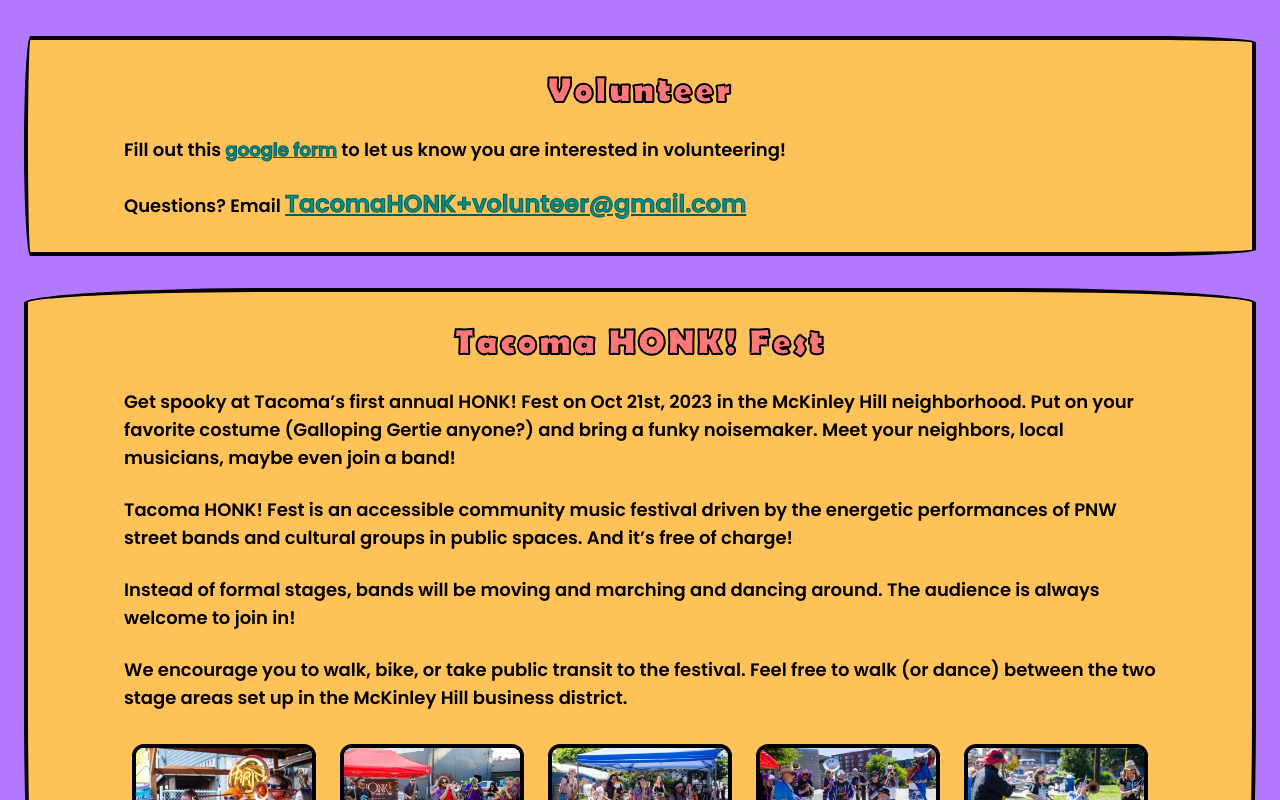
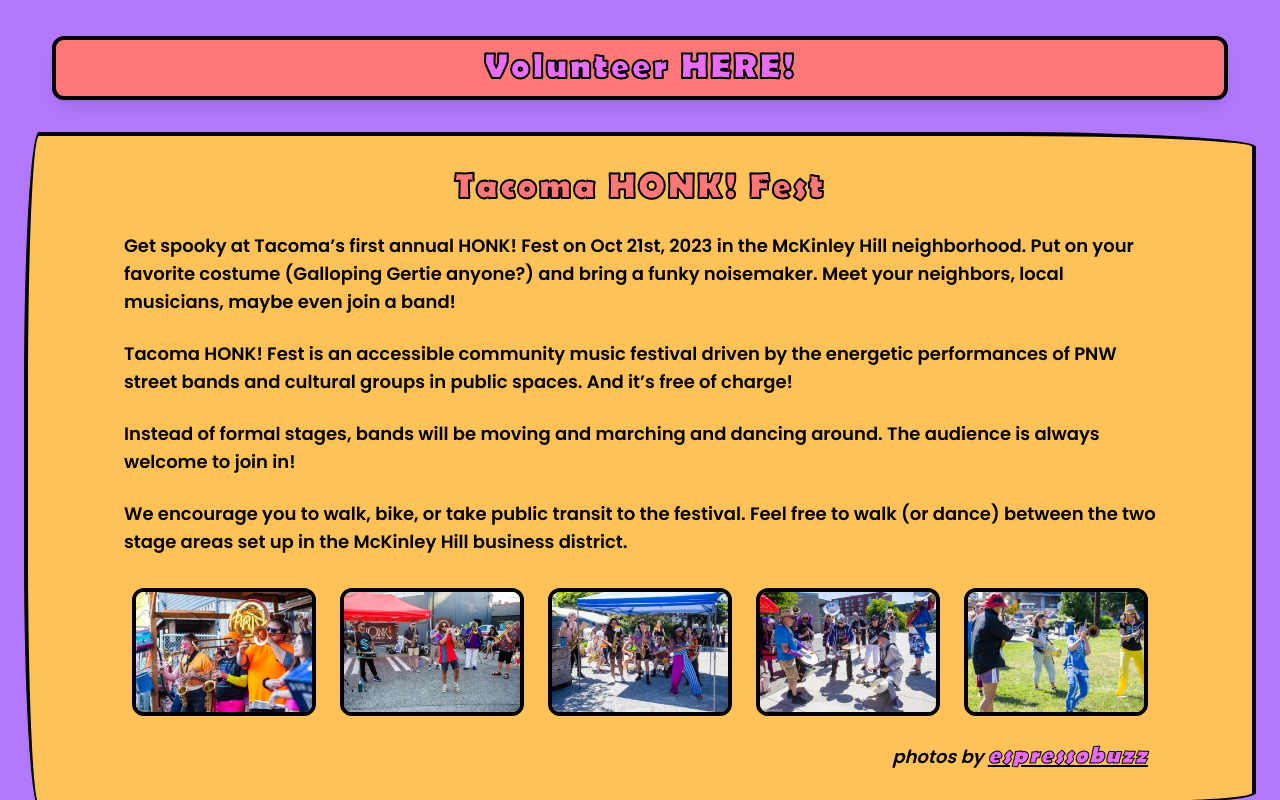
Before and after one commit to honk-fest-west/www-thonk, an Astro site: page / in a window 1280 px wide. Shown: the part 800-1600 px from the top of the page. Built offline with nearby package versions, Linux system fonts and the light colour scheme; Astro itself is replaced by a stand-in of ours; a web font is replaced by a local one.

Commit message:
Volunteer Button

```diff
--- a/src/components/Header.astro
+++ b/src/components/Header.astro
@@ -1,6 +1,6 @@
 ---
 const navLinks = [
-  { display: 'Volunteer', href: '#volunteer' },
+  { display: 'Volunteer', href: 'https://docs.google.com/forms/d/e/1FAIpQLSdViYO7T8YXCqQOfzHPJcb2ap432dLPZvXu12lTYKTi9egvqQ/viewform?usp=sf_link' },
   { display: 'Festival', href: '#festival' },
   { display: 'Wanna HONK!?', href: '#wanna' },
   { display: 'How?', href: '#how' },
@@ -15,7 +15,7 @@ const navLinks = [
       return (
         <li>
           <a
-            class="px-2 py-2 font-bold text-xl xl:text-2xl block border-4 font-title border-black rounded-xl bg-tertiary-400 text-primary-400 tracking-wider text-stroke-3 sm:text-stroke-2 shadow-lg focus:scale-95 focus:shadow-none hover:bg-tertiary-300 transition-all duration-100 ease-in-out"
+            class="px-2 py-2 font-bold text-xl xl:text-2xl block border-4 font-title border-black rounded-xl bg-tertiary-400 text-primary-400 tracking-wider text-stroke-3 sm:text-stroke-1 shadow-lg focus:scale-95 focus:shadow-none hover:bg-base-400 transition-all duration-100 ease-in-out"
             href={link.href}>
               {link.display}
             </a>
--- a/src/layouts/BaseLayout.astro
+++ b/src/layouts/BaseLayout.astro
@@ -15,7 +15,7 @@ const { title } = Astro.props;
     </Head>
   </head>
   <body class="pb-2">
-    <header class="mb-4 border-base2-400 border-t-[2rem] max-w-screen-xl w-full z-10 mx-auto top-0 sticky bg-gradient-to-b from-base2-400 to-transparent">
+    <header class="mb-4 border-base2-400 border-t-[2rem] max-w-screen-xl w-full z-20 mx-auto top-0 sticky bg-gradient-to-b from-base2-400 to-transparent">
       <div class="mx-6 2xl:mx-0 shadow-lg">
         <Header />
       </div>
--- a/src/pages/index.astro
+++ b/src/pages/index.astro
@@ -22,28 +22,16 @@ import honkPhoto894 from '@images/photos/2023-06-04-HONK-894.jpg'
 ---
 
 <BaseLayout>
-  <div class="w-10/12 mx-auto mb-4">
+  <div class="sm:w-10/12 mx-auto mb-4">
     <Picture img={homeSplash} alt="Tacoma HONK! | 1-5PM | October 21 | McKinley Hill"/>
   </div>
   <div class="flex flex-col gap-4 sm:gap-8">
-    <ContentContainer id="volunteer">
-      <ContentTitle>Volunteer</ContentTitle>
-      <p>
-        Fill out this
-        <a
-          href="https://docs.google.com/forms/d/e/1FAIpQLSdViYO7T8YXCqQOfzHPJcb2ap432dLPZvXu12lTYKTi9egvqQ/viewform?usp=sf_link"
-          >google form</a
-        >
-         to let us know you are interested in volunteering!
-      </p>
-      <p class="truncate">
-        Questions? Email <a
-          class="text-lg sm:text-2xl"
-          href="mailto:TacomaHONK+volunteer@gmail.com"
-          >TacomaHONK+volunteer@gmail.com</a
-        >
-      </p>
-    </ContentContainer>
+
+    <div class="z-10">
+      <a class="mx-7 text-center px-2 py-2 font-bold text-xl xl:text-4xl block border-4 font-title border-black rounded-xl bg-tertiary-400 text-primary-400 tracking-wider text-stroke-3 sm:text-stroke-2 shadow-lg focus:scale-95 focus:shadow-none hover:bg-base-500 transition-all duration-100 ease-in-out"
+        href="https://docs.google.com/forms/d/e/1FAIpQLSdViYO7T8YXCqQOfzHPJcb2ap432dLPZvXu12lTYKTi9egvqQ/viewform?usp=sf_link"
+        >Volunteer HERE!</a>
+    </div>
 
     <ContentContainer id="festival">
       <ContentTitle>Tacoma HONK! Fest</ContentTitle>
--- a/src/styles/global.css
+++ b/src/styles/global.css
@@ -8,14 +8,6 @@
 @layer base {
   html {
     font-family: 'Poppins', 'sans-serif';
-  }
-  .content-container a {
-    color: rgb(var(--color-base-700));
-    text-decoration: underline;
-    -webkit-text-stroke: 1px rgb(var(--color-base-900));
-  }
-  .content-container a:hover {
-    color: rgb(var(--color-base-600));
   }
 }
 
@@ -29,6 +21,10 @@
   .text-stroke-3 {
     -webkit-text-stroke: 3px black;
   }
+}
+
+.content-container a {
+  @apply underline-offset-2 font-title font-bold text-primary-400 text-2xl tracking-wider text-stroke-3 sm:text-stroke-1 underline;
 }
 
 .border-sketch-0 {
```
